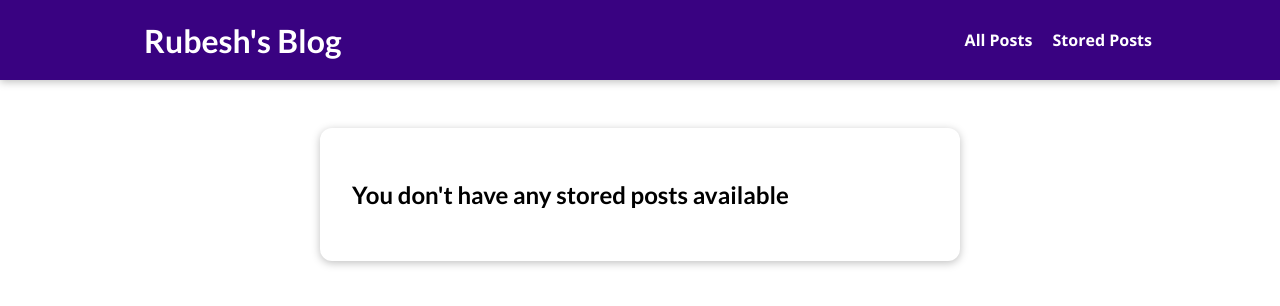
After one commit to RubeshChandar/my_site, a Django app: page /read-later in a window 1280 px wide. The commit adds this page. Shown: the top 306 px of the page. Run offline with Django 5.2, Linux system fonts and the light colour scheme.

Commit message:
Final blog

```diff
--- /dev/null
+++ b/blog/static/blog/stored-posts.css
@@ -0,0 +1,39 @@
+#main-navigation {
+    background-color: #390281;
+    box-shadow: 0 2px 8px rgba(0, 0, 0, 0.25);
+}
+
+#stored-posts {
+    margin: 8rem auto 3rem auto;
+    padding: 2rem;
+    border-radius: 12px;
+    box-shadow: 0 2px 8px rgba(0, 0, 0, 0.25);
+    width: 90%;
+    max-width: 40rem;
+    background-color: white;
+}
+
+#stored-posts ul {
+    list-style: none;
+    margin: 0;
+    padding: 0;
+}
+
+#stored-posts li {
+    margin: 1rem 0;
+}
+
+#stored-posts a {
+    padding: 1rem;
+    display: block;
+    width: 100%;
+    text-decoration: none;
+    border: 1px solid #ccc;
+    color: #1b1b1b;
+    font-weight: bold;
+}
+
+#stored-posts a:hover,
+#stored-posts a:active {
+    background-color: #ccc;
+}
--- /dev/null
+++ b/blog/templates/blog/stored-posts.html
@@ -0,0 +1,23 @@
+{% extends "base.html" %}
+{% load static %}
+
+{% block page_title %}
+My stored Posts
+{% endblock page_title %}
+
+{% block css_styles %}
+<link rel="stylesheet" href="{% static "blog/stored-posts.css" %}">
+{% endblock css_styles %}
+
+{% block content %}
+    <section id="stored-posts">
+    {% if not has_posts %}
+        <h1>You don't have any stored posts available</h1>
+    {% endif %}
+        <ul>
+            {% for post in posts %}
+                <li><a href="{% url "post-detail-page" post.slug %}">{{post.title}}</a></li>
+            {% endfor %}
+        </ul>
+    </section>
+{% endblock content %}
--- a/blog/urls.py
+++ b/blog/urls.py
@@ -4,5 +4,7 @@ from . import views
 urlpatterns = [
     path("", views.StartingPageView.as_view(), name="starting-page"),
     path("posts", views.AllPostsView.as_view(), name="posts-page"),
-    path("posts/<slug:slug>", views.SinglePostView.as_view(), name="post-detail-page")
+    path("posts/<slug:slug>", views.SinglePostView.as_view(),
+         name="post-detail-page"),
+    path("read-later", views.ReadLaterView.as_view(), name="read-later")
 ]
--- a/blog/views.py
+++ b/blog/views.py
@@ -51,13 +51,26 @@ class AllPostsView(ListView):
 
 
 class SinglePostView(View):
+
+    def is_stored_post(self, request, post_id):
+        stored_posts = request.session.get("stored_posts")
+
+        if stored_posts is not None:
+            is_saved_for_later = post_id in stored_posts
+        else:
+            is_saved_for_later = False
+
+        return is_saved_for_later
+
     def get(self, request, slug):
         post = Post.objects.get(slug=slug)
+
         return render(request, "blog/post-detail.html", {
             "post": post,
             "post_tags": post.tags.all(),
             "comment_form": CommentForm(),
-            "comments": post.comments.all().order_by("-id")
+            "comments": post.comments.all().order_by("-id"),
+            "saved_for_later": self.is_stored_post(request, post.id)
         })
 
     def post(self, request, slug):
@@ -74,7 +87,8 @@ class SinglePostView(View):
             "post": post,
             "post_tags": post.tags.all(),
             "comment_form": comment_form,
-            "comments": post.comments.all().order_by("-id")
+            "comments": post.comments.all().order_by("-id"),
+            "saved_for_later": self.is_stored_post(request, post.id)
         })
 
         # def get_context_data(self, **kwargs):
@@ -82,3 +96,36 @@ class SinglePostView(View):
         #     context["post_tags"] = self.object.tags.all()
         #     context["comment_form"] = CommentForm()
         #     return context
+
+
+class ReadLaterView(View):
+    def get(self, request):
+        stored_post = request.session.get("stored_posts")
+        context = {}
+
+        if stored_post is None or len(stored_post) == 0:
+            context["posts"] = []
+            context["has_posts"] = False
+
+        else:
+            post = Post.objects.filter(id__in=stored_post)
+            context["posts"] = post
+            context["has_posts"] = True
+
+        return render(request, "blog/stored-posts.html", context)
+
+    def post(self, request):
+        stored_posts = request.session.get("stored_posts")
+
+        if stored_posts is None:
+            stored_posts = []
+
+        post_id = int(request.POST["post_id"])
+
+        if post_id not in stored_posts:
+            stored_posts.append(post_id)
+        else:
+            stored_posts.remove(post_id)
+
+        request.session["stored_posts"] = stored_posts
+        return redirect("/")
--- a/static/app.css
+++ b/static/app.css
@@ -35,6 +35,7 @@ h3 {
     text-decoration: none;
     color: white;
     font-weight: bold;
+    margin-left: 1rem;
 }
 
 #main-navigation a:hover,
--- a/templates/base.html
+++ b/templates/base.html
@@ -13,6 +13,7 @@
     <h1><a href="{% url "starting-page" %}">Rubesh's Blog</a></h1>
     <nav>
         <a href="{% url "posts-page" %}">All Posts</a>
+        <a href="{% url "read-later" %}">Stored Posts</a>
     </nav>
     </header>
     {% block content %}{% endblock content %}
```
Also changed, not shown: blog/admin.py (+8 -1 lines), blog/static/blog/post-detail.css (+19 -0 lines), blog/templates/blog/post-detail.html (+13 -2 lines), db.sqlite3.
